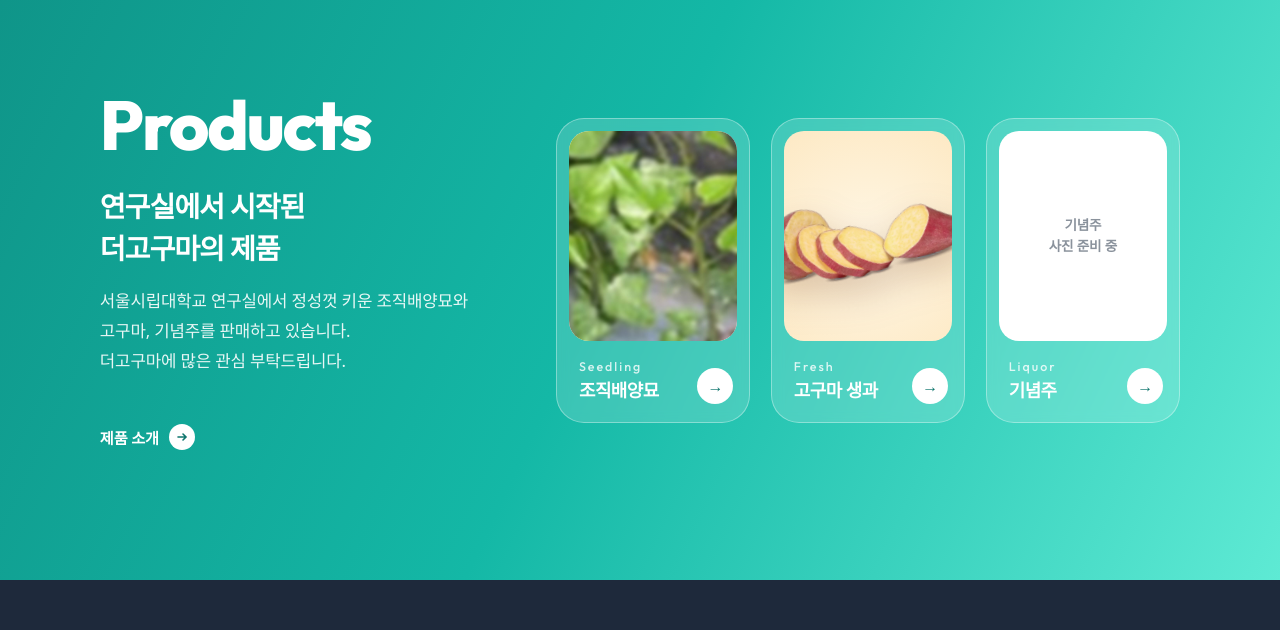
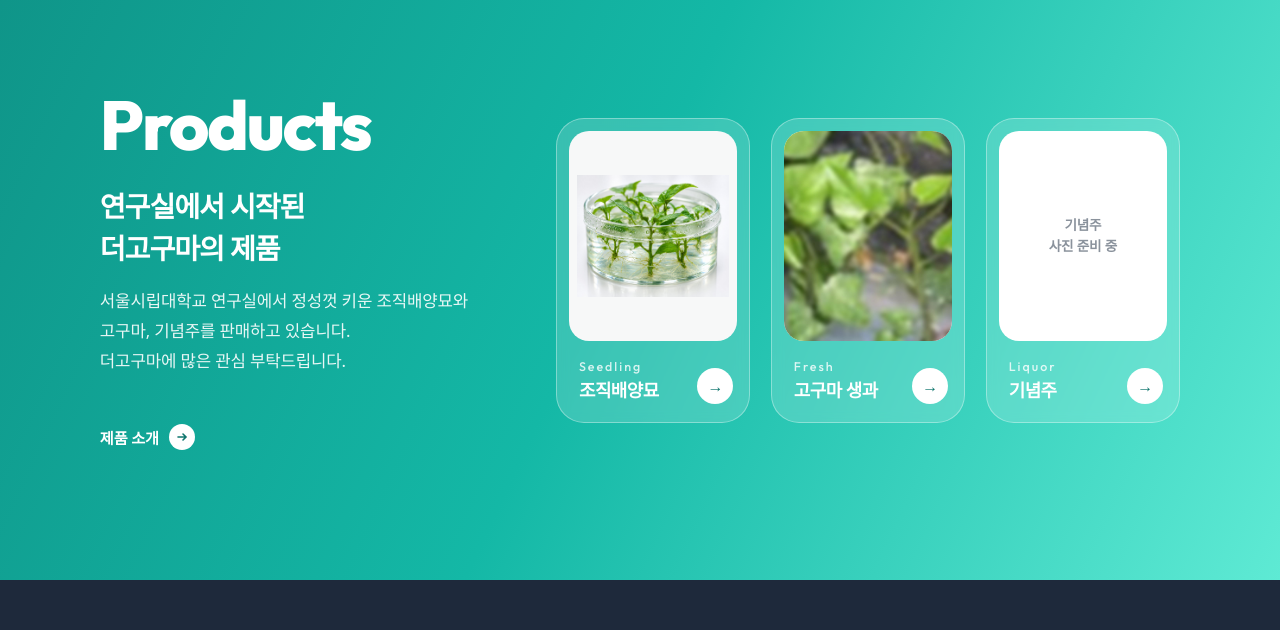
Before and after one commit to minji-ha/thegoguma-proposal, a plain HTML site: page a/index.html in a window 1280 px wide. Shown: the part 3220-3850 px from the top of the page. Drawn offline with Linux system fonts and the light colour scheme; a web font is replaced by a local one.

Commit message:
시안 A: 조직배양묘 사진 교체, 기존 사진은 고구마 생과로 이동
Co-Authored-By: Claude Opus 5.5 <noreply@anthropic.com>

```diff
--- a/a/index.html
+++ b/a/index.html
@@ -125,6 +125,8 @@ a{color:inherit;text-decoration:none}
 .pi.cream img.cut{width:130%;max-width:none;height:auto;transform:rotate(-12deg);filter:drop-shadow(0 16px 18px rgba(120,60,20,.25))}
 .pc:hover .pi.cream img.cut{transform:rotate(-6deg) scale(1.08)}
 .pi.ph{font-size:.85rem}
+.pi.wh{background:#f7f8f8}
+.pi.wh img{object-fit:contain;padding:8px}
 .pt{padding:18px 54px 8px 10px;min-width:0}
 .pt span{display:block;font-family:var(--en);font-size:.78rem;letter-spacing:.16em;opacity:.8}
 .pt b{display:block;font-size:clamp(1.1rem,1.4vw,1.35rem);font-weight:800;letter-spacing:-.03em;margin-top:2px}
@@ -229,8 +231,8 @@ a{color:inherit;text-decoration:none}
     <a class="more light" href="#">제품 소개 <b><svg viewBox="0 0 12 12" fill="none"><path d="M2 6h8M7 3l3 3-3 3" stroke-width="1.6" stroke-linecap="round"/></svg></b></a>
   </div>
   <div class="pcards">
-    <a class="pc reveal" href="#"><div class="pi"><img src="../assets/img/bg/jar.jpg" alt="조직배양묘" loading="lazy"></div><div class="pt"><span>Seedling</span><b>조직배양묘</b></div><i>→</i></a>
-    <a class="pc reveal" href="#" style="transition-delay:.1s"><div class="pi cream"><img class="cut" src="../assets/img/photo/cut-2.webp" alt="고구마 생과" loading="lazy"></div><div class="pt"><span>Fresh</span><b>고구마 생과</b></div><i>→</i></a>
+    <a class="pc reveal" href="#"><div class="pi wh"><img src="../assets/img/photo/seedling.jpg" alt="조직배양묘" loading="lazy"></div><div class="pt"><span>Seedling</span><b>조직배양묘</b></div><i>→</i></a>
+    <a class="pc reveal" href="#" style="transition-delay:.1s"><div class="pi"><img src="../assets/img/bg/jar.jpg" alt="고구마 생과" loading="lazy"></div><div class="pt"><span>Fresh</span><b>고구마 생과</b></div><i>→</i></a>
     <a class="pc reveal" href="#" style="transition-delay:.2s"><div class="pi ph">기념주<br>사진 준비 중</div><div class="pt"><span>Liquor</span><b>기념주</b></div><i>→</i></a>
   </div>
 </div></section>
```
Also changed, not shown: assets/img/photo/seedling.jpg (added).
